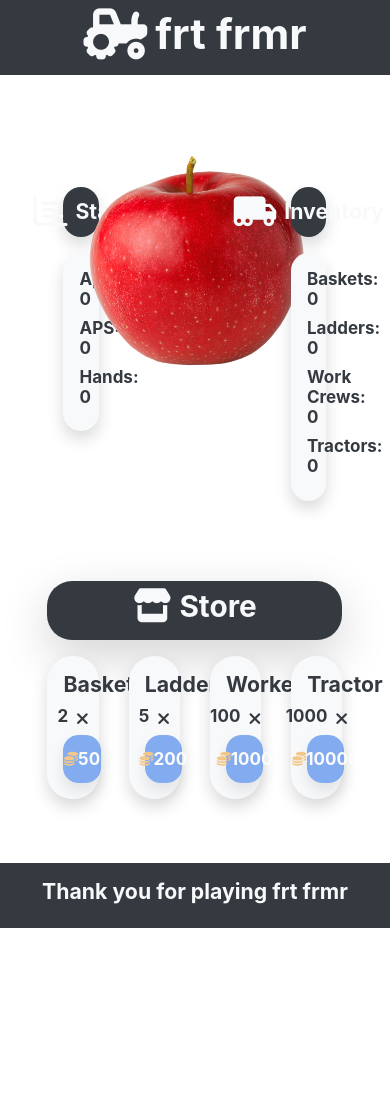
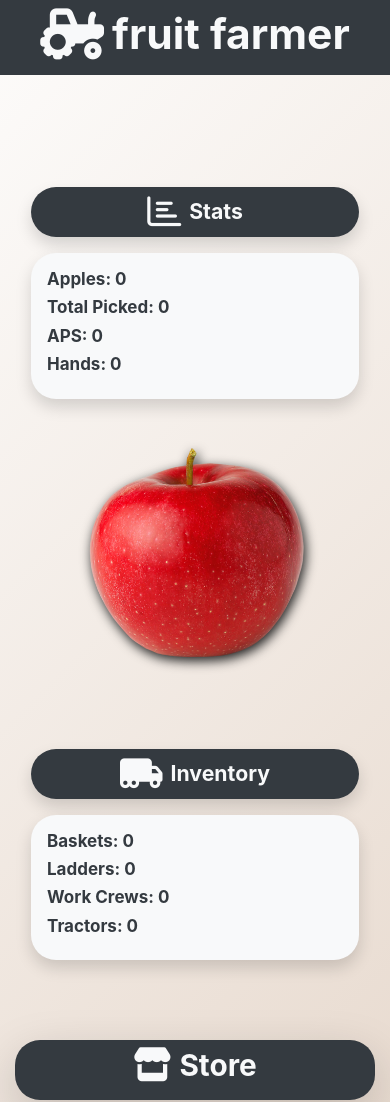
Before and after one commit to milesfwilson/checkpoint-2, a plain HTML site: page index.html in a window 390 px wide. Shown: the top 1102 px of the page. Before the commit the page ends 928 px from the top, so only its background shows below. Drawn offline with nearby package versions, Linux system fonts and the light colour scheme.

Commit message:
Updated style, made mobile compatible.

```diff
--- a/app.js
+++ b/app.js
@@ -145,8 +145,8 @@ function drawButtons() {
     if (upgrades.hasOwnProperty(key)) {
 
       template += `
-      <div class="col-3 text-center">
-      <div class="bg-light shadow radius-25 p-3">
+      <div class="col-md-3 col-6 text-center mb-3">
+      <div class="bg-light shadow radius-25 p-3 buttons">
       <h5>${upgrades[key].name}</h5>
 
       <div class="d-flex my-2 justify-content-center">
@@ -212,6 +212,7 @@ function update() {
   </div>
           <div class="text-left shadow bg-light radius-25 p-3 mt-3 text-dark">
           <h6>Apples: ${Math.floor(apples)}</h6>
+          <h6>Total Picked: ${Math.floor(unlock)}</h6>
           <h6>APS: ${FPS}</h6>
           <h6>Hands: ${totalMod}</h6>
           </div>
--- a/index.html
+++ b/index.html
@@ -2,7 +2,7 @@
 <html lang="en">
 
 <head>
-  <title>Title</title>
+  <title>Fruit Farmer</title>
   <!-- Required meta tags -->
   <meta charset="utf-8">
   <meta name="viewport" content="width=device-width, initial-scale=1, shrink-to-fit=no">
@@ -13,6 +13,7 @@
   <link rel="stylesheet" href="https://maxcdn.bootstrapcdn.com/font-awesome/4.7.0/css/font-awesome.min.css">
   <link rel="stylesheet" href="bootstrap.min.css">
   <script src="https://kit.fontawesome.com/e5c7f27a7a.js" crossorigin="anonymous"></script>
+
   <link rel="stylesheet" href="style.css">
 </head>
 
@@ -21,32 +22,32 @@
     <div class="col-12 d-flex justify-content-center py-2">
       <i class="fas fa-tractor fa-3x mr-2"></i>
       <h1>
-        frt frmr
+        fruit farmer
       </h1>
     </div>
   </header>
   <main>
     <div class="row text-center text-dark py-5">
-      <div class="col-1"></div>
-      <div class="col-3">
+      <div class="col-md-1"></div>
+      <div class="col-md-3 col-12">
         <div class="p-3 mt-5 radius-25" id="stats">
         </div>
       </div>
-      <div class="col-4 d-flex justify-content-center">
+      <div class="col-md-4 col-12 d-flex justify-content-center flew-column">
         <img src="./appleimg.png" class="apple-img" onclick="pick()">
       </div>
-      <div class="col-3 mt-5 text-center">
+      <div class="col-md-3 col-12 mt-5 text-center">
         <div class="radius-25 p-3" id="inventory">
         </div>
 
 
       </div>
-      <div class="col-1"></div>
+      <div class="col-md-1 col-12"></div>
     </div>
 
     <div class="row py-3">
-      <div class="col-1"></div>
-      <div class="col-10">
+      <div class="col-md-1 col-12"></div>
+      <div class="col-md-10 col-12">
         <div class="mb-3 justify-content-center bg-dark text-center w-100 p-2 text-light radius-25 shadow-lg d-flex">
           <i class="fas fa-store fa-2x mr-2"></i>
           <h3 class="">Store</h3>
@@ -55,21 +56,21 @@
 
         </div>
       </div>
-      <div class="col-1"></div>
+      <div class="col-md-1 col-12"></div>
     </div>
     <div class="row">
-      <div class="col-2"></div>
-      <div class="col-8">
+      <div class="col-md-2 col-12"></div>
+      <div class="col-md-8 col-12">
         <div id="badges" class="d-flex flex-wrap justify-content-around p-3"></div>
 
       </div>
-      <div class="col-2"></div>
+      <div class="col-md-2 col-12"></div>
     </div>
 
   </main>
   <footer class="bg-dark row">
     <div class="col-12 text-center text-light p-3">
-      <h5>Thank you for playing frt frmr</h5>
+      <h5>Thank you for playing fruit farmer</h5>
     </div>
   </footer>
 
--- a/style.css
+++ b/style.css
@@ -1,16 +1,35 @@
 body {
   min-height: 100vh; display: flex; flex-direction: column;
-  /* background-image: url("./bg-img.jpg");
-background-size: cover; */
+  background-image: linear-gradient(135deg, #fdfcfb 0%, #e2d1c3 100%);
 }
 
 main{flex-grow: 1;}
 
+
+
 .apple-img {
   height: 250px;
   margin: 10px;
+  filter: drop-shadow(2px 4px 6px #1b1b1b);
+  transition: all .35s ease;
 }
+
+.apple-img:hover {
+  transform: scale(1.1);
+
+  margin: 10px;
+  filter: drop-shadow(2px 4px 6px #1b1b1b);
+  transition: all .35s ease;
+}
+
+
 
 .radius-25 {
   border-radius: 25px;
 }
+
+.buttons:hover {
+transform: scale(1.05);
+transition: all .35s ease-in-out;
+
+}
```
